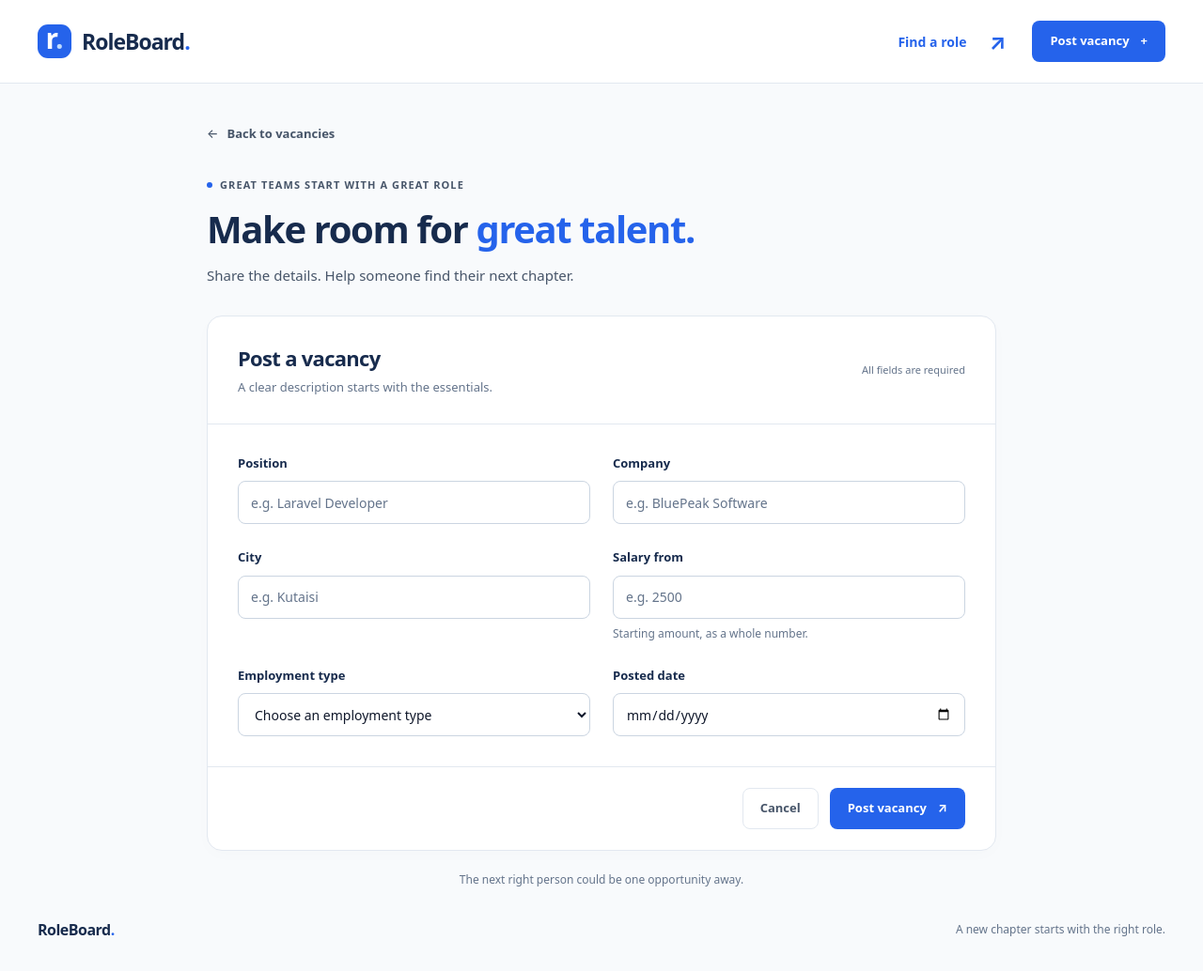
After one commit to Sandroo10/Laravel-Project, a Laravel app: page /vacancies/create in a window 1280 px wide. The commit adds this page. Shown: the whole page at 94% size. Run offline with Laravel 12, Linux system fonts and the light colour scheme; style sheets or scripts are compiled from the project's sources.

Commit message:
implement vacancy creation

```diff
--- a/app/Http/Controllers/VacancyController.php
+++ b/app/Http/Controllers/VacancyController.php
@@ -3,6 +3,9 @@
 namespace App\Http\Controllers;
 
 use App\Models\Vacancy;
+use Illuminate\Http\RedirectResponse;
+use Illuminate\Http\Request;
+use Illuminate\Validation\Rule;
 use Illuminate\View\View;
 
 class VacancyController extends Controller
@@ -13,4 +16,25 @@ class VacancyController extends Controller
 
         return view('vacancies.index', compact('vacancies'));
     }
+
+    public function create(): View
+    {
+        return view('vacancies.create');
+    }
+
+    public function store(Request $request): RedirectResponse
+    {
+        $validated = $request->validate([
+            'position' => ['required', 'string', 'max:255'],
+            'company' => ['required', 'string', 'max:255'],
+            'city' => ['required', 'string', 'max:255'],
+            'salary_from' => ['required', 'integer', 'min:0', 'max:2147483647'],
+            'employment_type' => ['required', Rule::in(['full-time', 'part-time', 'remote'])],
+            'posted_at' => ['required', 'date_format:Y-m-d', 'after_or_equal:1000-01-01', 'before_or_equal:9999-12-31'],
+        ]);
+
+        Vacancy::create($validated);
+
+        return redirect()->route('vacancies.index')->with('success', 'Vacancy posted successfully.');
+    }
 }
--- a/resources/css/app.css
+++ b/resources/css/app.css
@@ -104,3 +104,59 @@
     .vacancy-table td.empty-state { padding: 40px 18px; }
     .empty-state h3 { font-size: 18px; }
 }
+
+@layer components {
+    .header-nav { display: flex; align-items: center; gap: 28px; }
+    .button { display: inline-flex; align-items: center; justify-content: center; gap: 12px; min-height: 44px; padding: 11px 18px; border: 1px solid transparent; border-radius: 8px; font-size: 13px; font-weight: 650; line-height: 1.5; cursor: pointer; transition: background-color 150ms, border-color 150ms; }
+    .button-primary { background: #2563eb; color: #fff; }
+    .button-primary:hover { background: #1d4ed8; }
+    .button-secondary { background: #fff; border-color: #e2e8f0; color: #475569; }
+    .button-secondary:hover { background: #f8fafc; border-color: #94a3b8; }
+    .empty-action { margin-top: 20px; }
+    .flash-message { display: flex; align-items: center; gap: 12px; margin-top: 24px; padding: 16px 20px; background: #f0fdf4; color: #166534; border: 1px solid #bbf7d0; border-radius: 12px; font-size: 14px; }
+    .flash-icon { display: inline-flex; align-items: center; justify-content: center; flex-shrink: 0; width: 24px; height: 24px; background: #dcfce7; border-radius: 50%; font-weight: 700; }
+    .form-page { max-width: 840px; margin: 0 auto; padding-top: 32px; }
+    .back-link { display: inline-flex; gap: 9px; align-items: center; min-height: 44px; color: #475569; font-size: 13px; font-weight: 550; }
+    .back-link:hover { color: #2563eb; }
+    .form-heading { padding-block: 24px 32px; }
+    .form-heading h1 { margin-top: 14px; font-size: clamp(30px, 3.5vw, 40px); line-height: 1.2; letter-spacing: -1.4px; }
+    .form-heading > p:last-child { margin-top: 14px; color: #475569; font-size: 15px; }
+    .form-panel { border: 1px solid #e2e8f0; background: #fff; border-radius: 16px; box-shadow: 0 4px 18px #172b4d04; }
+    .form-panel-heading { display: flex; align-items: center; justify-content: space-between; gap: 20px; padding: 28px 32px; border-bottom: 1px solid #e2e8f0; }
+    .form-panel-heading h2 { margin: 0; font-size: 22px; }
+    .form-panel-heading p { margin-top: 5px; color: #64748b; font-size: 13px; }
+    .required-note { flex-shrink: 0; color: #64748b; font-size: 11px; }
+    .form-fields { padding: 32px; }
+    .form-grid { display: grid; grid-template-columns: repeat(2, minmax(0, 1fr)); gap: 26px 24px; }
+    .form-field { min-width: 0; }
+    .form-field label { display: block; margin-bottom: 9px; color: #172b4d; font-size: 13px; font-weight: 650; }
+    .form-field input, .form-field select { display: block; box-sizing: border-box; width: 100%; min-width: 0; min-height: 46px; padding: 11px 13px; border: 1px solid #cbd5e1; border-radius: 8px; background: #fff; color: #0f172a; font: inherit; font-size: 14px; }
+    .form-field input::placeholder { color: #64748b; opacity: 1; }
+    .form-field select { padding-right: 10px; }
+    .form-field [aria-invalid="true"] { border-color: #b91c1c; }
+    .field-hint { margin-top: 7px; color: #64748b; font-size: 12px; }
+    .field-error { margin-top: 7px; color: #b91c1c; font-size: 12px; }
+    .error-summary { margin-bottom: 26px; padding: 16px 18px; border: 1px solid #fecaca; border-radius: 8px; background: #fef2f2; color: #991b1b; font-size: 13px; }
+    .error-summary h3 { font-weight: 700; }
+    .error-summary p { margin-top: 4px; }
+    .form-actions { display: flex; justify-content: flex-end; gap: 12px; padding: 22px 32px; border-top: 1px solid #e2e8f0; }
+    .form-footnote { margin-top: 22px; color: #64748b; font-size: 12px; text-align: center; }
+}
+
+@media (max-width: 600px) {
+    .header-nav { gap: 0; }
+    .nav-find-role { display: none; }
+    .header-nav .button { padding-inline: 13px; font-size: 12px; gap: 8px; }
+    .form-page { padding-top: 16px; }
+    .form-heading { padding-block: 18px 26px; }
+    .form-heading > p:last-child { font-size: 14px; }
+    .form-panel-heading { align-items: flex-start; flex-direction: column; gap: 10px; padding: 22px 20px; }
+    .form-fields { padding: 24px 20px; }
+    .form-grid { grid-template-columns: minmax(0, 1fr); gap: 22px; }
+    .form-field input, .form-field select { font-size: 16px; }
+    .form-actions { padding: 20px; }
+    .flash-message { padding: 14px 16px; }
+}
+@media (prefers-reduced-motion: reduce) {
+    .button { transition: none; }
+}
--- a/resources/views/layouts/app.blade.php
+++ b/resources/views/layouts/app.blade.php
@@ -12,6 +12,7 @@
     @include('partials.header')
 
     <main id="main-content" class="page-container" tabindex="-1">
+        @include('partials.flash')
         @yield('content')
     </main>
 
--- /dev/null
+++ b/resources/views/partials/flash.blade.php
@@ -0,0 +1,6 @@
+@if(session('success'))
+    <div class="flash-message" role="status">
+        <span class="flash-icon" aria-hidden="true">✓</span>
+        <p>{{ session('success') }}</p>
+    </div>
+@endif
--- a/resources/views/partials/header.blade.php
+++ b/resources/views/partials/header.blade.php
@@ -4,10 +4,11 @@
             <span class="brand-mark" aria-hidden="true">r<span>.</span></span>
             <span>RoleBoard<span class="brand-period" aria-hidden="true">.</span></span>
         </a>
-        <nav aria-label="Main navigation">
-            <a class="nav-link" href="{{ route('vacancies.index') }}" @if(request()->routeIs('vacancies.index')) aria-current="page" @endif>
+        <nav class="header-nav" aria-label="Main navigation">
+            <a class="nav-link nav-find-role" href="{{ route('vacancies.index') }}" @if(request()->routeIs('vacancies.index')) aria-current="page" @endif>
                 Find a role <span aria-hidden="true">↗</span>
             </a>
+            <a class="button button-primary" href="{{ route('vacancies.create') }}" @if(request()->routeIs('vacancies.create')) aria-current="page" @endif>Post vacancy <span aria-hidden="true">+</span></a>
         </nav>
     </div>
 </header>
--- /dev/null
+++ b/resources/views/vacancies/_form.blade.php
@@ -0,0 +1,52 @@
+<div class="form-fields">
+    @if($errors->any())
+        <div class="error-summary" role="alert">
+            <h3>Please check the highlighted fields.</h3>
+            <p>Your vacancy has not been saved. Your entries are still below.</p>
+        </div>
+    @endif
+
+    <div class="form-grid">
+        <div class="form-field">
+            <label for="position">Position</label>
+            <input id="position" name="position" type="text" value="{{ old('position', $vacancy->position ?? '') }}" maxlength="255" placeholder="e.g. Laravel Developer" required @error('position') aria-invalid="true" aria-describedby="position-error" @enderror>
+            @error('position')<p id="position-error" class="field-error">{{ $message }}</p>@enderror
+        </div>
+
+        <div class="form-field">
+            <label for="company">Company</label>
+            <input id="company" name="company" type="text" value="{{ old('company', $vacancy->company ?? '') }}" maxlength="255" placeholder="e.g. BluePeak Software" required @error('company') aria-invalid="true" aria-describedby="company-error" @enderror>
+            @error('company')<p id="company-error" class="field-error">{{ $message }}</p>@enderror
+        </div>
+
+        <div class="form-field">
+            <label for="city">City</label>
+            <input id="city" name="city" type="text" value="{{ old('city', $vacancy->city ?? '') }}" maxlength="255" placeholder="e.g. Kutaisi" required @error('city') aria-invalid="true" aria-describedby="city-error" @enderror>
+            @error('city')<p id="city-error" class="field-error">{{ $message }}</p>@enderror
+        </div>
+
+        <div class="form-field">
+            <label for="salary_from">Salary from</label>
+            <input id="salary_from" name="salary_from" type="number" value="{{ old('salary_from', $vacancy->salary_from ?? '') }}" min="0" max="2147483647" step="1" placeholder="e.g. 2500" required aria-describedby="salary-hint{{ $errors->has('salary_from') ? ' salary_from-error' : '' }}" @error('salary_from') aria-invalid="true" @enderror>
+            <p id="salary-hint" class="field-hint">Starting amount, as a whole number.</p>
+            @error('salary_from')<p id="salary_from-error" class="field-error">{{ $message }}</p>@enderror
+        </div>
+
+        <div class="form-field">
+            <label for="employment_type">Employment type</label>
+            <select id="employment_type" name="employment_type" required @error('employment_type') aria-invalid="true" aria-describedby="employment_type-error" @enderror>
+                <option value="">Choose an employment type</option>
+                @foreach(['full-time' => 'Full-time', 'part-time' => 'Part-time', 'remote' => 'Remote'] as $value => $label)
+                    <option value="{{ $value }}" @selected(old('employment_type', $vacancy->employment_type ?? '') === $value)>{{ $label }}</option>
+                @endforeach
+            </select>
+            @error('employment_type')<p id="employment_type-error" class="field-error">{{ $message }}</p>@enderror
+        </div>
+
+        <div class="form-field">
+            <label for="posted_at">Posted date</label>
+            <input id="posted_at" name="posted_at" type="date" value="{{ old('posted_at', isset($vacancy) ? $vacancy->posted_at->format('Y-m-d') : '') }}" min="1000-01-01" max="9999-12-31" required @error('posted_at') aria-invalid="true" aria-describedby="posted_at-error" @enderror>
+            @error('posted_at')<p id="posted_at-error" class="field-error">{{ $message }}</p>@enderror
+        </div>
+    </div>
+</div>
--- /dev/null
+++ b/resources/views/vacancies/create.blade.php
@@ -0,0 +1,36 @@
+@extends('layouts.app')
+
+@section('title', 'Post a vacancy')
+
+@section('content')
+    <div class="form-page">
+        <a class="back-link" href="{{ route('vacancies.index') }}"><span aria-hidden="true">←</span> Back to vacancies</a>
+
+        <header class="form-heading">
+            <p class="eyebrow"><span aria-hidden="true"></span> GREAT TEAMS START WITH A GREAT ROLE</p>
+            <h1>Make room for <span>great talent.</span></h1>
+            <p>Share the details. Help someone find their next chapter.</p>
+        </header>
+
+        <section class="form-panel" aria-labelledby="form-heading">
+            <div class="form-panel-heading">
+                <div>
+                    <h2 id="form-heading">Post a vacancy</h2>
+                    <p>A clear description starts with the essentials.</p>
+                </div>
+                <span class="required-note">All fields are required</span>
+            </div>
+
+            <form action="{{ route('vacancies.store') }}" method="POST">
+                @csrf
+                @include('vacancies._form')
+
+                <div class="form-actions">
+                    <a class="button button-secondary" href="{{ route('vacancies.index') }}">Cancel</a>
+                    <button class="button button-primary" type="submit">Post vacancy <span aria-hidden="true">↗</span></button>
+                </div>
+            </form>
+        </section>
+        <p class="form-footnote">The next right person could be one opportunity away.</p>
+    </div>
+@endsection
--- a/resources/views/vacancies/index.blade.php
+++ b/resources/views/vacancies/index.blade.php
@@ -69,6 +69,7 @@
                                 <span class="empty-icon" aria-hidden="true">↗</span>
                                 <h3>Your next opportunity is on its way.</h3>
                                 <p>No vacancies have been posted yet. Check back soon for new roles.</p>
+                                <a class="button button-primary empty-action" href="{{ route('vacancies.create') }}">Post the first vacancy</a>
                             </td>
                         </tr>
                     @endforelse
--- a/routes/web.php
+++ b/routes/web.php
@@ -5,4 +5,4 @@ use Illuminate\Support\Facades\Route;
 
 Route::redirect('/', '/vacancies');
 
-Route::resource('vacancies', VacancyController::class)->only(['index']);
+Route::resource('vacancies', VacancyController::class)->only(['index', 'create', 'store']);
```
Also changed, not shown: README.md.
